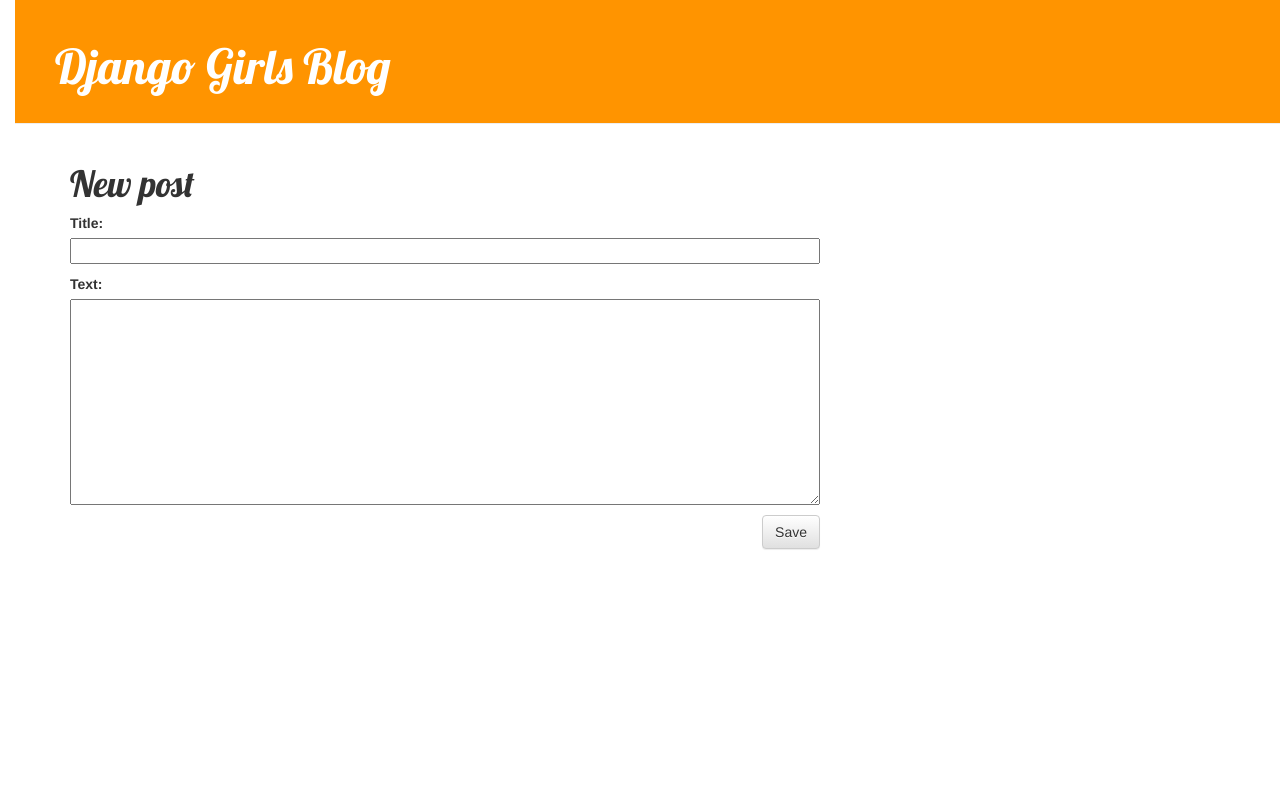
After one commit to EKiefer/my-first-blog, a Django app: page /post/new/ in a window 1280 px wide. The commit adds this page. Run offline with Django 3.2, Linux system fonts and the light colour scheme; some libraries are stand-ins or nearby versions.

Commit message:
Added views to create/edit blog post inside the site.

```diff
--- /dev/null
+++ b/blog/forms.py
@@ -0,0 +1,8 @@
+from django import forms
+
+from .models import Post
+
+class PostForm(forms.ModelForm):
+	class Meta:
+		model = Post
+		fields = ('title', 'text',)
--- a/blog/templates/blog/base.html
+++ b/blog/templates/blog/base.html
@@ -2,20 +2,17 @@
 <html>
     <head>
         <title>Django Girls blog</title>
-
-		<link rel='stylesheet' href='{% static 'css/blog.css' %}'>
-		<link href="http://fonts.googleapis.com/css?family=Lobster&subset=latin,latin-ext" rel="stylesheet" type="text/css">
-
-		<!-- Latest compiled and minified CSS -->
-		<link rel="stylesheet" href="https://maxcdn.bootstrapcdn.com/bootstrap/3.3.6/css/		bootstrap.min.css" integrity="sha384-1q8mTJOASx8j1Au+a5WDVnPi2lkFfwwEAa8hDDdjZlpLegxhjVME1fgjWPGmkzs7" crossorigin="anonymous">
-
-		<!-- Optional theme -->
-		<link rel="stylesheet" href="https://maxcdn.bootstrapcdn.com/bootstrap/3.3.6/css/bootstrap-theme.min.css" integrity="sha384-fLW2N01lMqjakBkx3l/M9EahuwpSfeNvV63J5ezn3uZzapT0u7EYsXMjQV+0En5r" crossorigin="anonymous">
-
+        <link rel="stylesheet" href="//maxcdn.bootstrapcdn.com/bootstrap/3.2.0/css/bootstrap.min.css">
+        <link rel="stylesheet" href="//maxcdn.bootstrapcdn.com/bootstrap/3.2.0/css/bootstrap-theme.min.css">
+        <link href='//fonts.googleapis.com/css?family=Lobster&subset=latin,latin-ext' rel='stylesheet' type='text/css'>
+        <link rel="stylesheet" href="{% static 'css/blog.css' %}">
     </head>
-	<body
+<body>
     <div class="page-header">
-			<h1><a href='/'>Django Girls Blog</a></h1>
+	{% if user.is_authenticated %}
+		<a href="{% url 'post_new' %}" class="top-menu"><span class="glyphicon glyphicon-plus"></span></a>
+	{% endif %}
+        <h1><a href="/">Django Girls Blog</a></h1>
     </div>
     <div class="content container">
         <div class="row">
--- a/blog/templates/blog/post_detail.html
+++ b/blog/templates/blog/post_detail.html
@@ -8,6 +8,9 @@
 				{{ post.published_date }}
 			</div>
 		{% endif %}
+		{% if user.is_authenticated %}
+			<a class="btn btn-default" href="{% url 'post_edit' pk=post.pk %}"><span class="glyphicon glyphicon-pencil"></span></a>
+		{% endif %}
 		<h1>{{ post.title }}</h1>
 		<p>{{ post.text|linebreaks }}</p>
 	</div>
--- /dev/null
+++ b/blog/templates/blog/post_edit.html
@@ -0,0 +1,9 @@
+{% extends 'blog/base.html' %}
+
+{% block content %}
+    <h1>New post</h1>
+    <form method="POST" class="post-form">{% csrf_token %}
+        {{ form.as_p }}
+        <button type="submit" class="save btn btn-default">Save</button>
+    </form>
+{% endblock %}
--- a/blog/urls.py
+++ b/blog/urls.py
@@ -5,4 +5,7 @@ from . import views
 urlpatterns = [
 	url(r'^$', views.post_list, name='post_list'),
 	url(r'^post/(?P<pk>[0-9]+)/$', views.post_detail, name='post_detail'),
+	url(r'^post/new/$', views.post_new, name='post_new'),
+	url(r'^post/(?P<pk>[0-9]+)/edit/$', views.post_edit, name='post_edit'),
+
 ]
--- a/blog/views.py
+++ b/blog/views.py
@@ -1,6 +1,7 @@
-from django.shortcuts import render, get_object_or_404
+from django.shortcuts import render, get_object_or_404, redirect
 from django.utils import timezone
 from .models import Post
+from .forms import PostForm
 
 # Create your views here.
 def post_list(request):
@@ -11,3 +12,30 @@ def post_list(request):
 def post_detail(request, pk):
 	post = get_object_or_404(Post, pk=pk)
 	return render(request, 'blog/post_detail.html', {'post': post})
+
+def post_new(request):
+    if request.method == "POST":
+        form = PostForm(request.POST)
+        if form.is_valid():
+            post = form.save(commit=False)
+            post.author = request.user
+            post.published_date = timezone.now()
+            post.save()
+            return redirect('post_detail', pk=post.pk)
+    else:
+        form = PostForm()
+    return render(request, 'blog/post_edit.html', {'form': form})
+
+def post_edit(request, pk):
+    post = get_object_or_404(Post, pk=pk)
+    if request.method == "POST":
+        form = PostForm(request.POST, instance=post)
+        if form.is_valid():
+            post = form.save(commit=False)
+            post.author = request.user
+            post.published_date = timezone.now()
+            post.save()
+            return redirect('post_detail', pk=post.pk)
+    else:
+        form = PostForm(instance=post)
+    return render(request, 'blog/post_edit.html', {'form': form})
```
Lines whose indentation alone changed are shown as unchanged.
